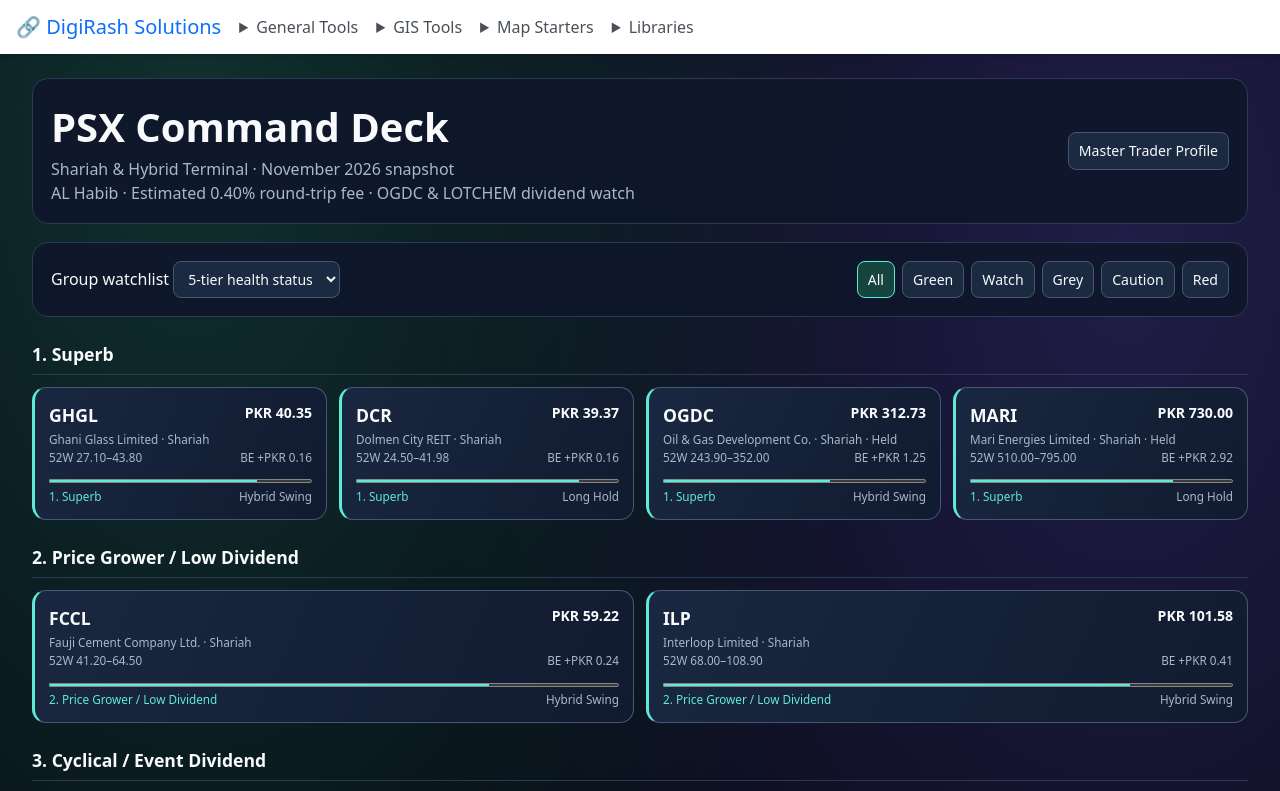
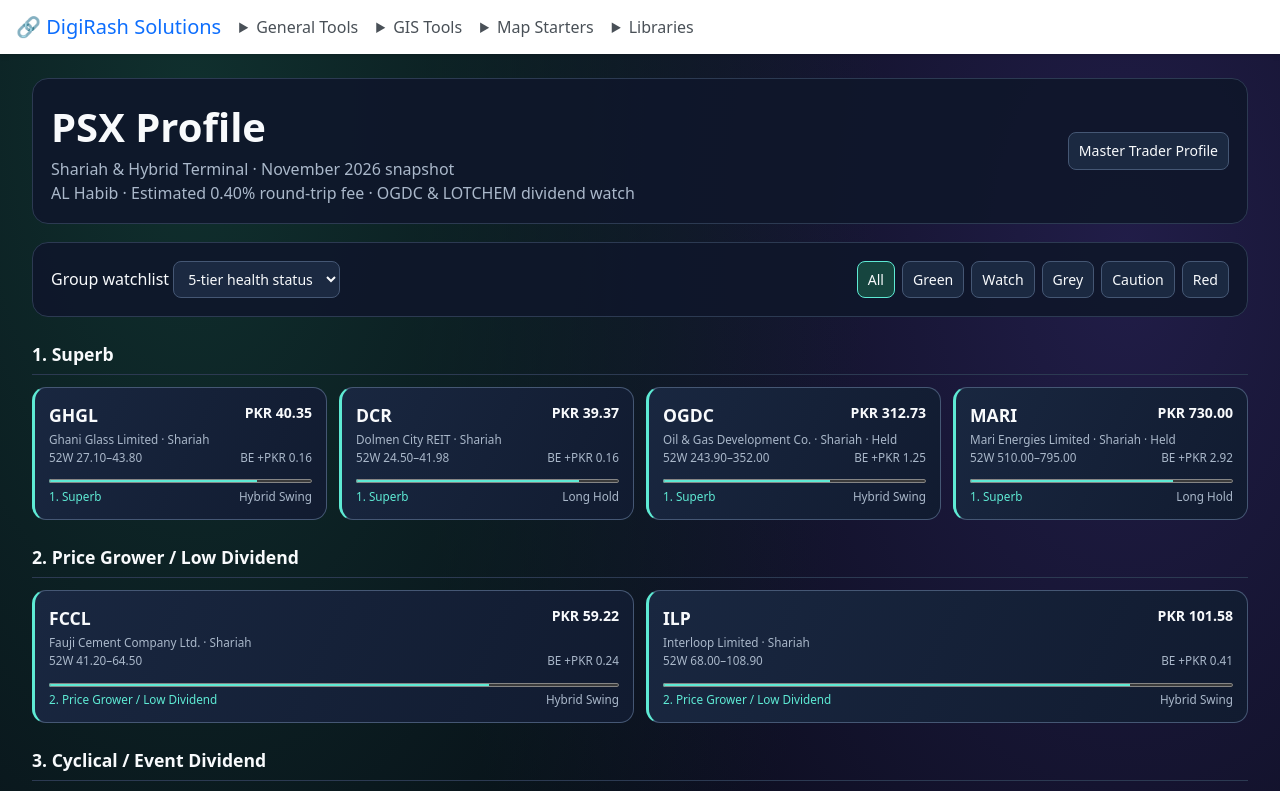
Before and after one commit to ranamrameez/Translation-Helper, a plain HTML site: page psx-command-deck.html in a window 1280 px wide. Shown: the top 791 px of the page. Drawn offline with Linux system fonts and the light colour scheme.

Commit message:
Rename dashboard to PSX Profile

```diff
--- a/psx-command-deck.html
+++ b/psx-command-deck.html
@@ -3,7 +3,7 @@
 <head>
   <meta charset="utf-8">
   <meta name="viewport" content="width=device-width, initial-scale=1">
-  <title>PSX Command Deck</title>
+  <title>PSX Profile</title>
   <style>
 :root {
   color-scheme: dark;
@@ -105,7 +105,7 @@ textarea { width: 100%; height: min(50vh, 380px); resize: vertical; margin: 12px
   <main>
     <header class="panel intro">
       <div>
-        <h1>PSX Command Deck</h1>
+        <h1>PSX Profile</h1>
         <p>Shariah &amp; Hybrid Terminal · November 2026 snapshot</p>
         <p>AL Habib · Estimated 0.40% round-trip fee · OGDC &amp; LOTCHEM dividend watch</p>
       </div>
--- a/site-navbar.js
+++ b/site-navbar.js
@@ -27,7 +27,7 @@ class SiteNavbar extends HTMLElement {
         <a class="brand" href="./">🔗 DigiRash Solutions</a>
         <details><summary>General Tools</summary><ul><li><a href="./">Translation Helper</a></li>
 <li><a href="./Trade%20Journal.html">Trade Journal</a></li>
-<li><a href="./psx-command-deck.html">PSX Command Deck</a></li>
+<li><a href="./psx-command-deck.html">PSX Profile</a></li>
 <li><a href="https://github.com/ranamrameez/DesktopPortal/blob/master/Latest_Release/DesktopPortal.zip">Desktop Portal</a></li>
 <li><a href="https://ranamrameez.github.io/formatly/">Formatly</a></li></ul></details>
         <details><summary>GIS Tools</summary><ul><li><a href="https://github.com/ranamrameez/Feature_Class_Export_Tool">Feature Class Export Tool</a></li>
```
